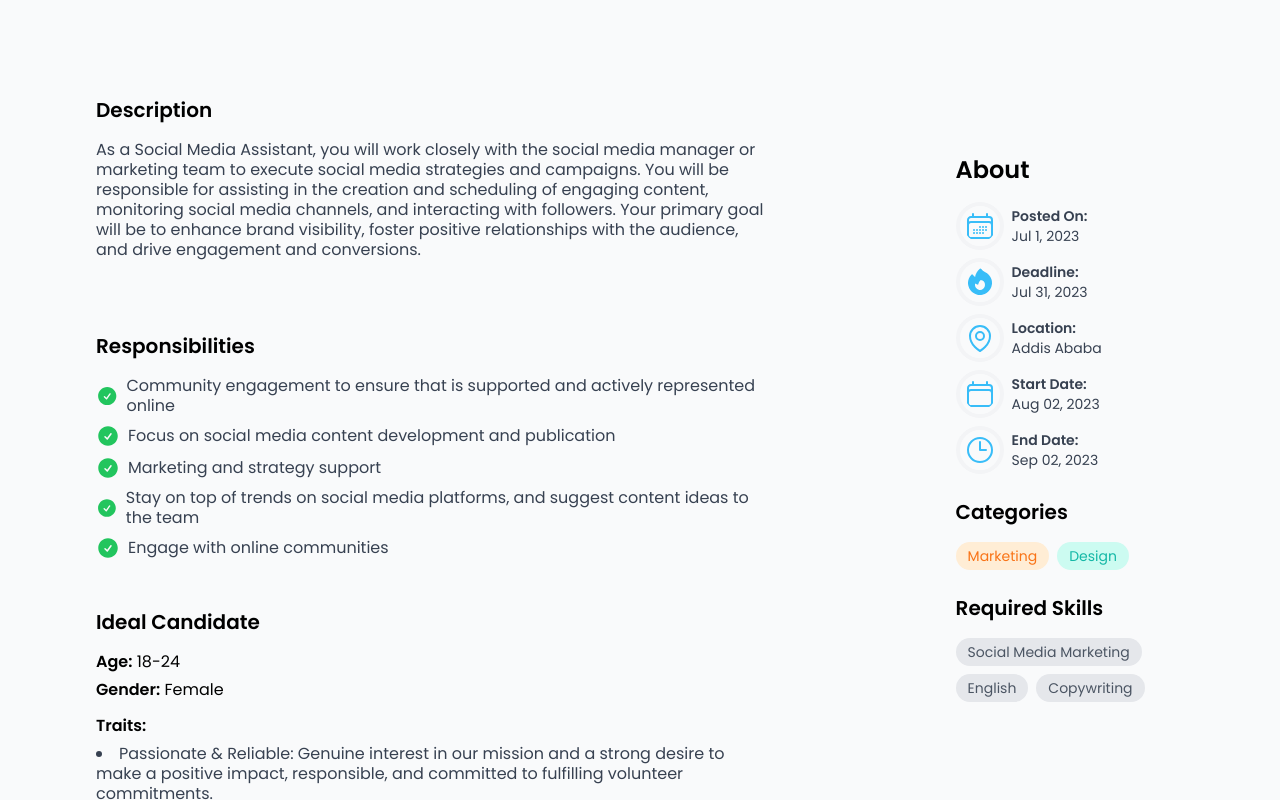
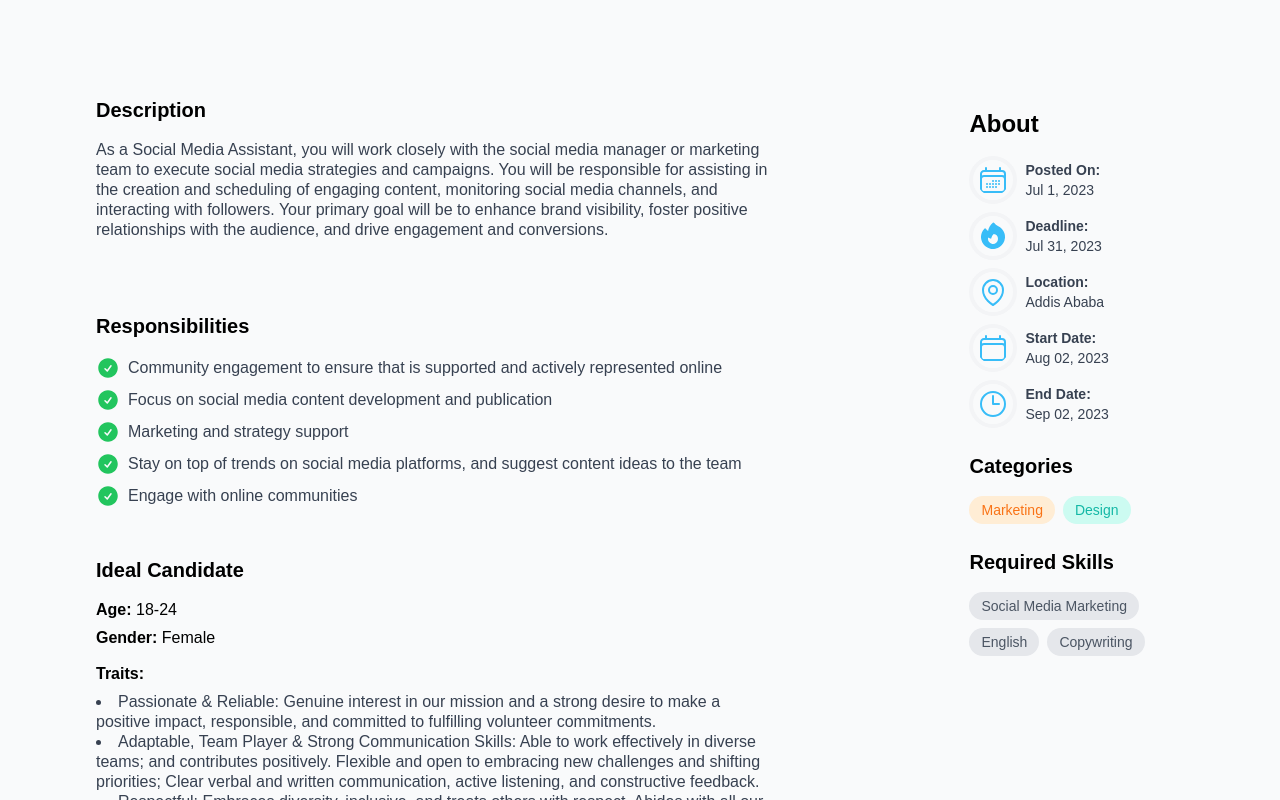
Before and after one commit to Mistire/a2sv-web-exercises, a Next.js app in the folder job-listing/: page /jobs/0 in a window 1280 px wide. Shown: the top 800 px of the page. Built offline with nearby package versions, Linux system fonts and the light colour scheme.

Commit message:
Edited font

```diff
--- a/job-listing/app/layout.tsx
+++ b/job-listing/app/layout.tsx
@@ -18,10 +18,7 @@ export default function RootLayout({
   return (
     <html lang="en">
       <head>
-      <link
-          href="https://fonts.googleapis.com/css2?family=Poppins:wght@400;600&display=swap"
-          rel="stylesheet"
-        />
+
       </head>
       <body className={inter.className}>{children}</body>
     </html>
--- a/job-listing/components/RightComponent.tsx
+++ b/job-listing/components/RightComponent.tsx
@@ -33,7 +33,7 @@ const categoryColors: { [key: string]: string } = {
 const RightComponent: React.FC<RightComponentProps> = ({ about }) => {
   return (
     <div className='flex flex-col justify-center px-24 bg-gray-50 -mt-60 ml-24'>
-      <h1 className="text-2xl font-[1000] mb-4">About</h1>
+      <h1 className="text-2xl font-extrabold mb-4">About</h1>
       <div className="flex items-center mb-2">
         <CalendarDaysIcon className="rounded-full border-gray-100 h-12 w-12 text-sky-400 border-4 p-1 mr-2" />
         <div>
@@ -70,8 +70,8 @@ const RightComponent: React.FC<RightComponentProps> = ({ about }) => {
         </div>
       </div>
 
-      <h1 className='text-xl font-bold mb-4'>Categories</h1>
-      <div className="flex flex-wrap gap-2 mb-6">
+      <h1 className='text-xl font-extrabold mb-4'>Categories</h1>
+      <div className="flex flex-wrap gap-2 mb-6 ">
         {about.categories.map((category, index) => (
           <span
             key={index}
@@ -82,7 +82,7 @@ const RightComponent: React.FC<RightComponentProps> = ({ about }) => {
         ))}
       </div>
 
-      <h1 className='text-xl font-bold mb-4'>Required Skills</h1>
+      <h1 className='text-xl font-extrabold mb-4'>Required Skills</h1>
       <div className="flex flex-wrap gap-2">
         {about.required_skills.map((skill, index) => (
           <span
```
